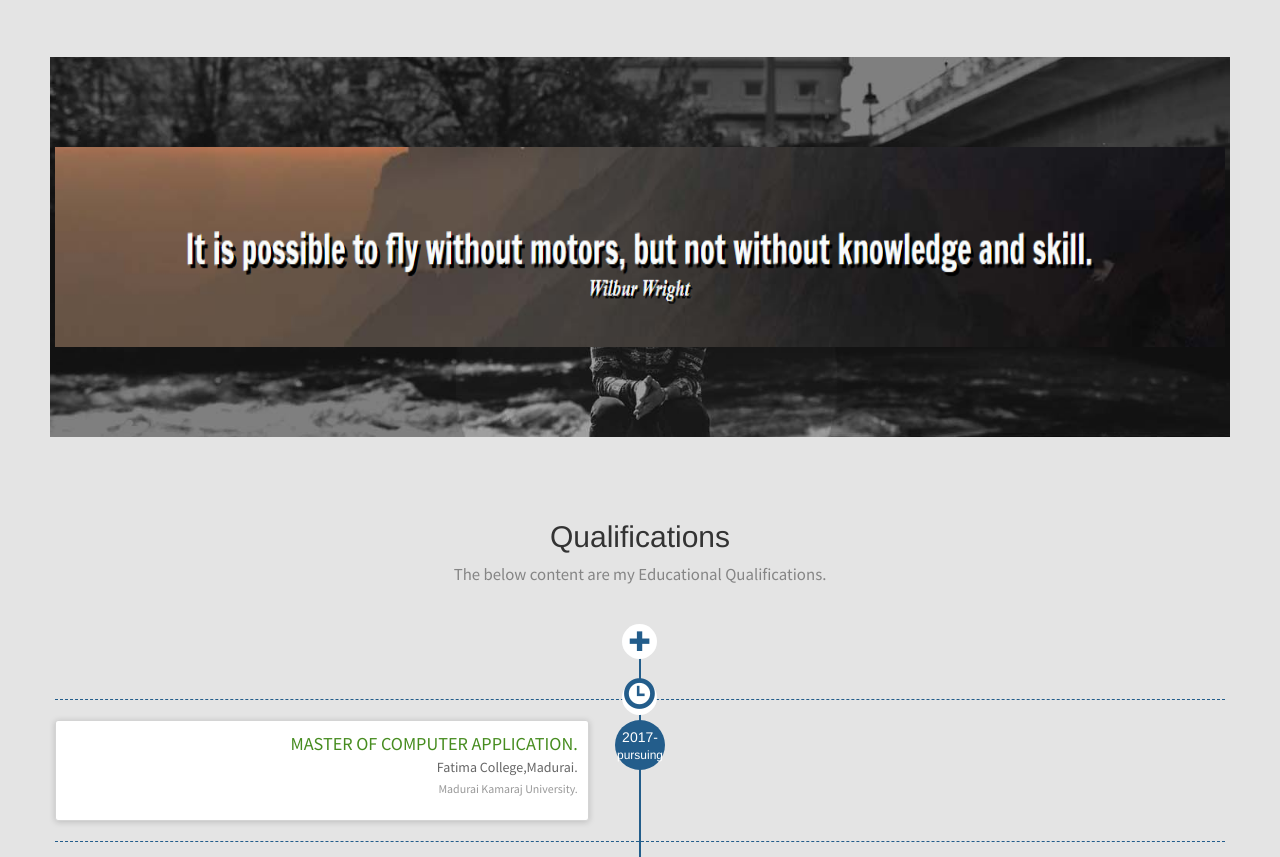
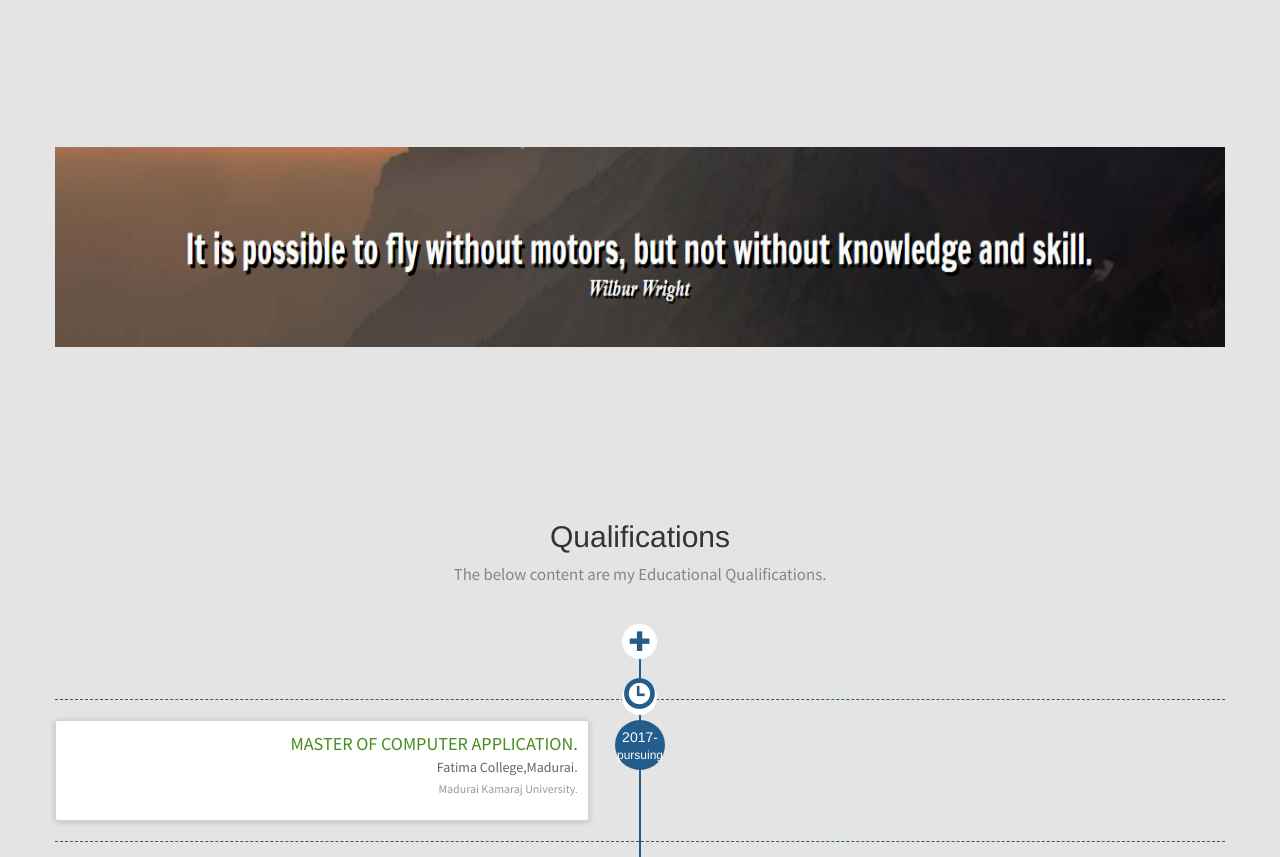
Before and after one commit to Suryacm3/Suryacm3.github.io, a plain HTML site: page index.html in a window 1280 px wide. Shown: the part 1458-2315 px from the top of the page. Drawn offline with Linux system fonts and the light colour scheme.

Commit message:
Add files via upload

```diff
--- a/css/styles.css
+++ b/css/styles.css
@@ -476,7 +476,7 @@ margin: 0px;
 /*parlex*/
 .bg-parlex {
 padding-top: 0px;
-background-image: url('../images/banner-bg.jpg');
+/*background-image: url('/images/banner-bg.jpeg');*/
 background-size: cover;
 background-repeat: no-repeat;
 background-attachment: fixed;
```
